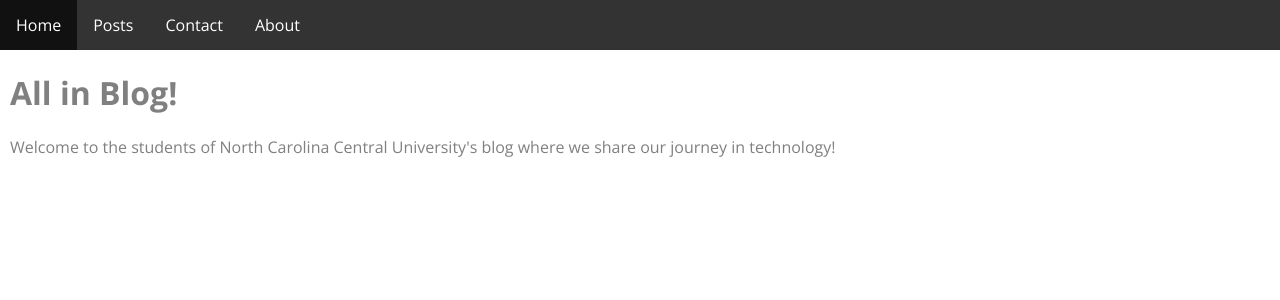
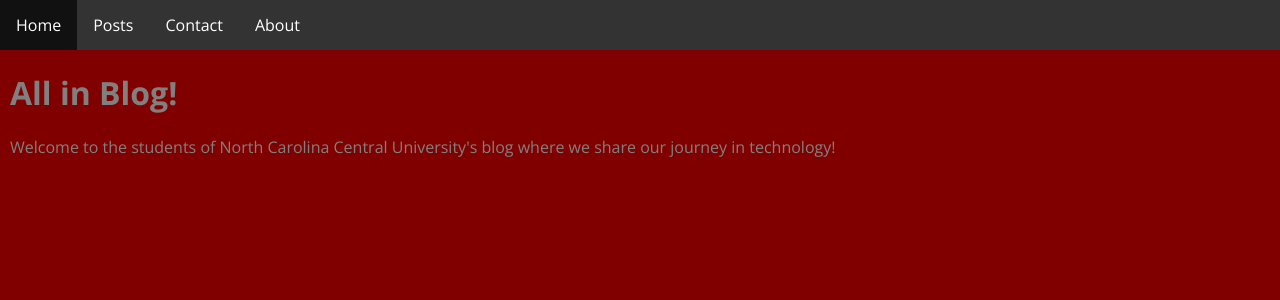
Before and after one commit to Dbryant58/blogproject, a Jekyll site: the page built from index.html, in a window 1280 px wide. Shown: the top 300 px of the page. Built offline with Jekyll 4.4.1, drawn with Linux system fonts in a browser that asks for light colours.

Commit message:
Update styles.scss

```diff
--- a/_sass/styles.scss
+++ b/_sass/styles.scss
@@ -4,7 +4,7 @@ body {
     font-family: "Open Sans";
     margin: 0px;
     color: gray;
-    background-color: marron;
+    background-color: #800000;
 }
 
 .navbar {
```
